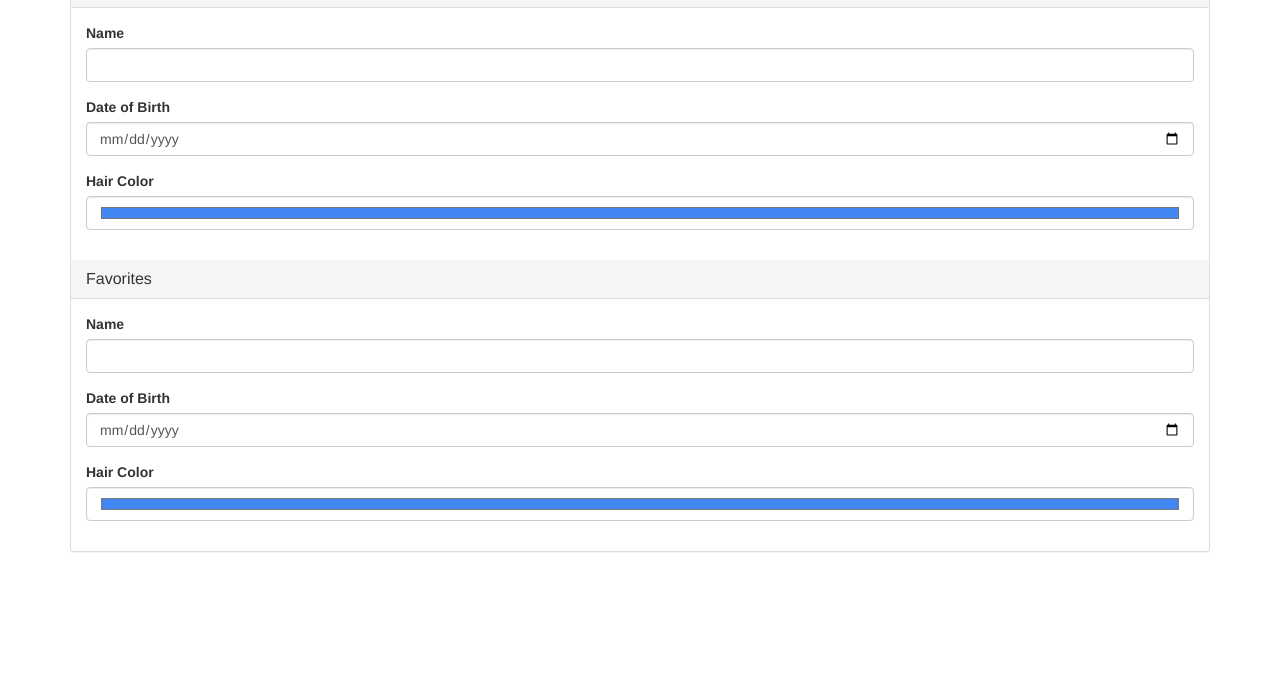
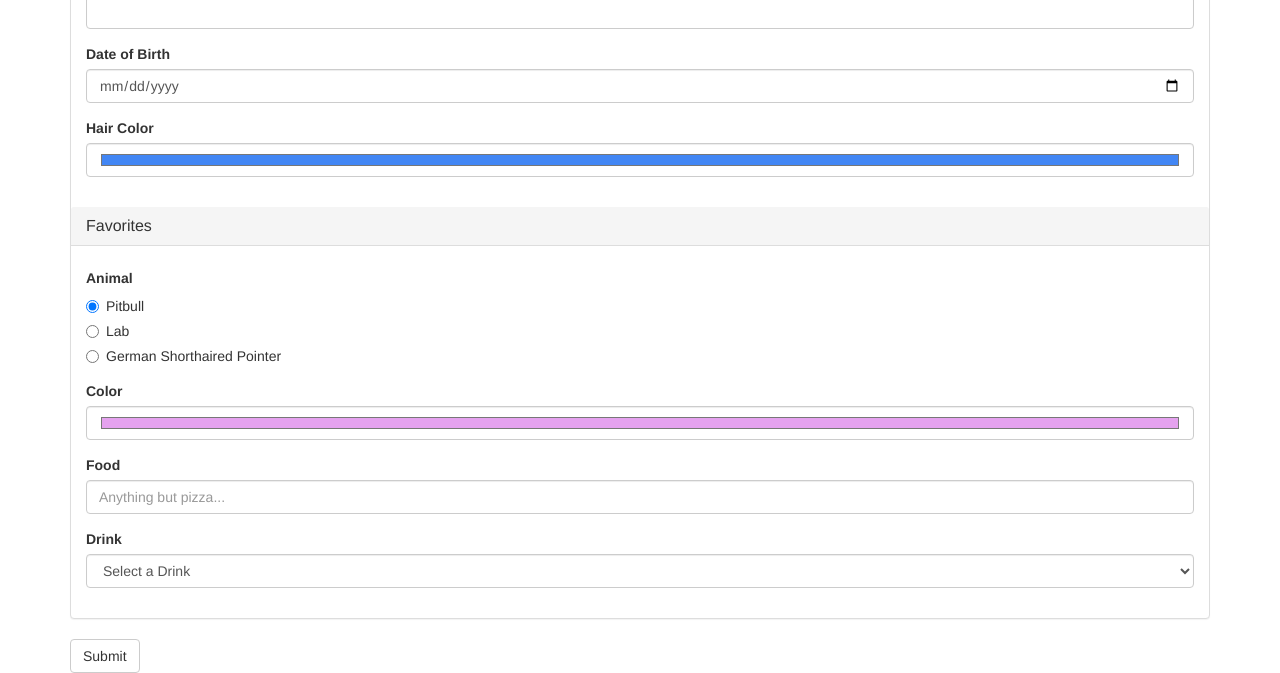
Before and after one commit to ritabc/favorites-survey, a plain HTML site: page index.html in a window 1280 px wide. Shown: the part 154-827 px from the top of the page. Before the commit the page ends 800 px from the top, so only its background shows below. Drawn offline with Linux system fonts and the light colour scheme.

Commit message:
Add options to form, styles, submit btn, js to prevent form submission

```diff
--- a/css/styles.css
+++ b/css/styles.css
@@ -0,0 +1,3 @@
+.form-group h5 {
+  font-weight: 600;
+}
--- a/index.html
+++ b/index.html
@@ -11,7 +11,6 @@
   <body>
     <div class="container">
       <h1>Survey</h1>
-      <h2>A Survey About You and Your Favorite Things</h2>
       <form id="surveyForm">
         <div class="panel panel-default">
           <div class="panel-heading">
@@ -36,19 +35,49 @@
           </div>
           <div class="panel-body">
             <div class="form-group">
-              <label for="name">Name</label>
-              <input id="name" class="form-control" type="text">
+              <h5>Animal</h5>
+              <div class="radio">
+                <label>
+                  <input type="radio" name="dog" value="dog1" checked>
+                  Pitbull
+                </label>
+              </div>
+              <div class="radio">
+                <label>
+                  <input type="radio" name="dog" value="dog2">
+                  Lab
+                </label>
+              </div>
+              <div class="radio">
+                <label>
+                  <input type="radio" name="dog" value="dog3">
+                  German Shorthaired Pointer
+                </label>
+              </div>
             </div>
             <div class="form-group">
-              <label for="dob">Date of Birth</label>
-              <input id="dob" class="form-control" type="date">
+              <label for="fav-color">Color</label>
+              <input id="fav-color" class="form-control" type="color" value="#e5a2ef">
             </div>
             <div class="form-group">
-              <label for="hair-color">Hair Color</label>
-              <input id="hair-color" class="form-control" type="color" value="#4286f4">
+              <label for="food">Food</label>
+              <input id="food" class="form-control" type="text" placeholder="Anything but pizza...">
+            </div>
+            <div class="form-group">
+              <label for="drink">Drink</label>
+              <select class="form-control" id="drink">
+                <option value="">Select a Drink</option>
+                <option value="chai">Chai</option>
+                <option value="beer">Beer</option>
+                <option value="cider">Cider</option>
+                <option value="water">Water</option>
+                <option value="juice">Juice</option>
+                <option value="soda">Soda</option>
+              </select>
             </div>
           </div>
         </div>
+        <button type="submit" class="btn btn-default" id="submit">Submit</button>
       </form>
     </div>
   </body>
--- a/js/scripts.js
+++ b/js/scripts.js
@@ -0,0 +1,5 @@
+$(document).ready(function() {
+  $("#submit").click(function(e) {
+    e.preventDefault();
+  });
+});
```
